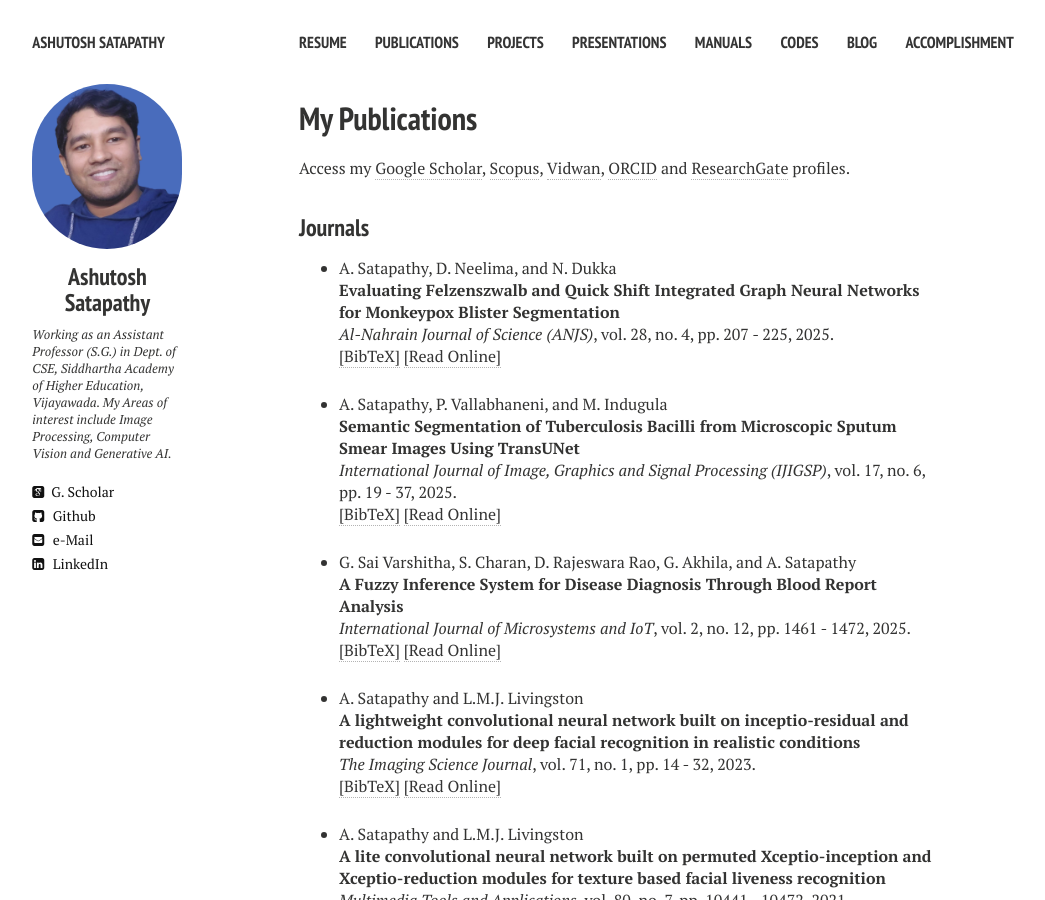
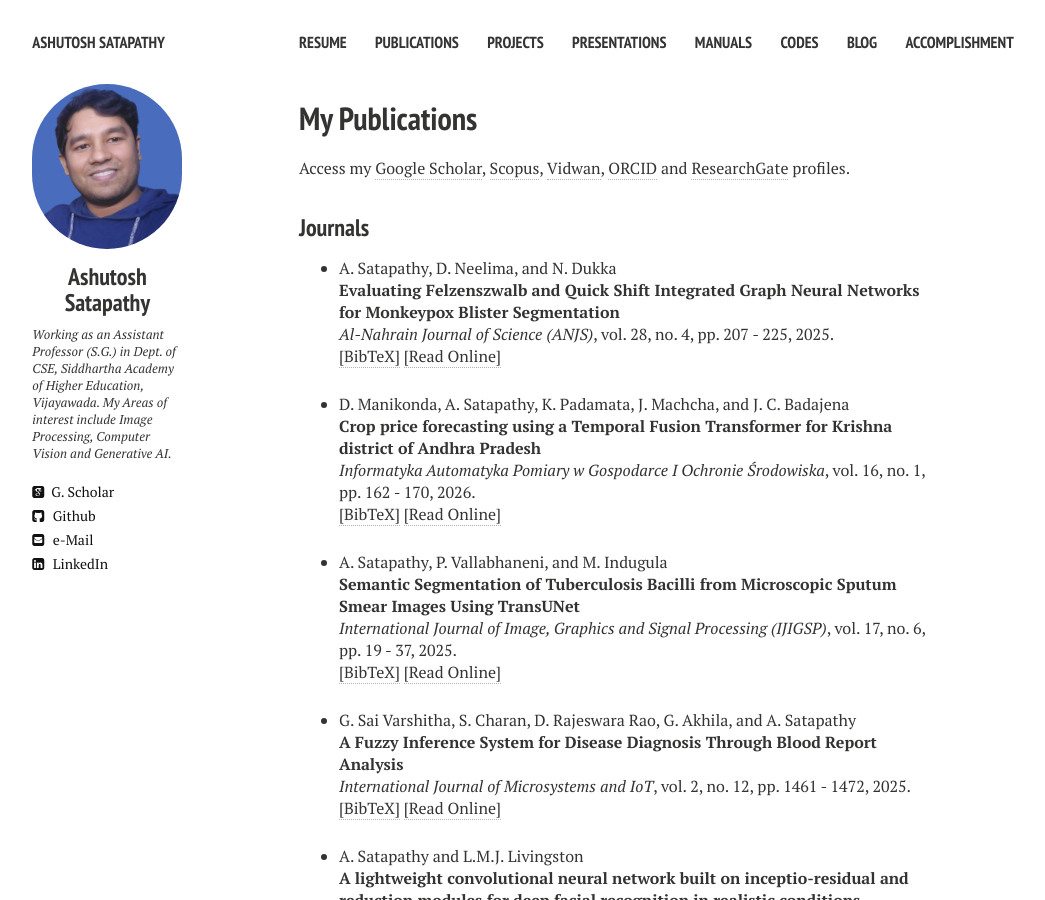
Before and after one commit to ashutoshsatapathy1990/ashutoshsatapathy1990.github.io, a Jekyll site: the page built from publications.md, in a window 1280 px wide and 900 px high. Shown: the whole window, without its empty margins (21-1066 px from the left). Built offline with Jekyll 4.4.1, drawn with Linux system fonts in a browser that asks for light colours; nearby versions of some CDN libraries.

Commit message:
Update publications.html

```diff
--- a/_layouts/publications.html
+++ b/_layouts/publications.html
@@ -107,6 +107,33 @@ pp. 207 - 225,
   number={4},
   pages={207--225},
   year={2025}
+}
+</pre>
+</div>
+</li>
+
+<!-- Item: manikonda2026cropprice -->
+<li ><p>
+D. Manikonda, A. Satapathy, K. Padamata, J. Machcha, and J. C. Badajena<br><b>Crop price forecasting using a Temporal Fusion Transformer for Krishna district of Andhra Pradesh</b><br>
+<i>Informatyka Automatyka Pomiary w Gospodarce I Ochronie Środowiska</i>,
+vol. 16,
+no. 1,
+pp. 162 - 170,
+2026.
+<br />
+<a href="javascript:toggleBibtex('manikonda2026cropprice')">[BibTeX]</a>
+<a href="https://ph.pollub.pl/index.php/iapgos/article/view/8032/5402" target="_blank">[Read Online]</a>
+</p>
+<div id="bib_manikonda2026cropprice" class="bibtex noshow">
+<pre>
+@article{satapathy2025semantic,
+  title={Evaluating Felzenszwalb and Quick Shift Integrated Graph Neural Networks for Monkeypox Blister Segmentation},
+  author={Manikonda, Dedeepya and Satapathy, Ashutosh and Padamata, Keerthi and Machcha, Jaswanthi and Badajena, J. Chandrakanta},
+  journal={Informatyka Automatyka Pomiary w Gospodarce i Ochronie Środowiska},
+  volume={16},
+  number={1},
+  pages={162--170},
+  year={2026}
 }
 </pre>
 </div>
```
